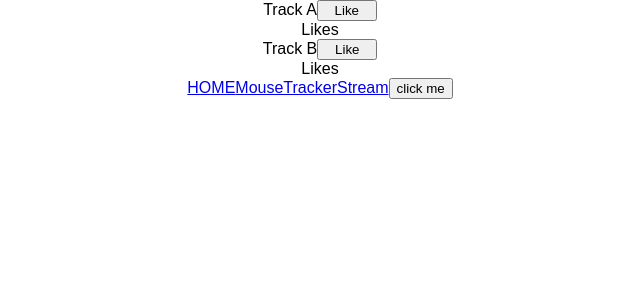
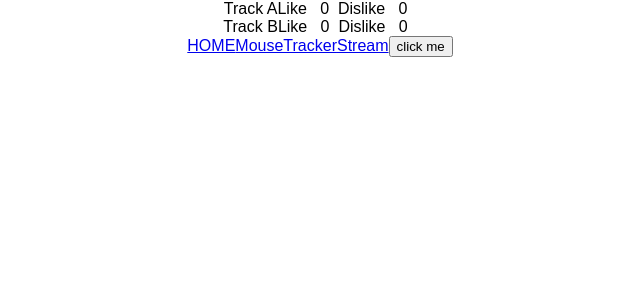
Before and after one commit to yzqhyf/react-test-app, a React (Create React App) app: page /Stream in a window 1280 px wide. Shown: the top 300 px of the page, without its empty margins (320-960 px from the left). Built offline with nearby package versions, Linux system fonts and the light colour scheme; the HTML template or start-up script is replaced by a standard one.

Commit message:
counter for each track

```diff
--- a/src/Components/Stream/Stream.js
+++ b/src/Components/Stream/Stream.js
@@ -15,7 +15,7 @@ class Stream extends Component {
         const { increment, decrement, reset } = this.props;
         return (
             <div>
-                <Track track={this.props.tracks} increment={increment} decrement={decrement} reset={reset} />
+                <Track tracks={this.props.tracks} increment={increment} decrement={decrement} reset={reset} />
             </div>
         );
     }
--- a/src/Components/Stream/Track.js
+++ b/src/Components/Stream/Track.js
@@ -5,29 +5,45 @@ class Track extends Component {
     constructor(props) {
         super(props);
         this.state = {};
-        this.handleClick = this.handleClick.bind(this);
+        // this.handleClick = this.handleClick.bind(this);
+        // this.handleLikeClick = this.handleLikeClick.bind(this);
+        // this.handleDislikeClick = this.handleDislikeClick.bind(this);
         this.increment = this.props.increment.bind(this);
+        this.decrement = this.props.decrement.bind(this);
     }
 
-    handleClick = track => () => {
-        let key = track.id;
-        this.setState({
-            [key]: !this.state[key]
-        });
-        this.increment(this.props.count);
-        // console.log(this.state);
+    // handleClick = track => () => {
+    //     let key = track.id;
+    //     this.setState({
+    //         [key]: !this.state[key]
+    //     });
+    //     this.increment(this.props.count);
+    //     // console.log(this.state);
+    // }
+
+    handleLikeClick = track => () => {
+        this.increment(this.props.tracks[track.id].like);
+    }
+
+    handleDislikeClick = track => () => {
+        this.decrement(this.props.tracks[track.id].dislike);
     }
 
     render() {
-        const tracks = this.props.track;
+        const tracks = this.props.tracks;
         return (
             <div>
                 {
                     tracks.map(track => {
                         return (
                             <div key={track.id}>{track.title}
-                                <button style={{ width: '60px' }} onClick={this.handleClick(track)}>{this.state[track.id] ? 'Dislike' : 'Like'}</button>
-                                <div>Likes {this.props.count}</div>
+                                {/* <button
+                                    style={{ width: '60px' }}
+                                    onClick={this.handleClick(track)}>
+                                    {this.state[track.id] ? 'Dislike' : 'Like'}
+                                </button> */}
+                                <label onClick={this.handleLikeClick(track)}>Like &nbsp; {track.like} &nbsp;</label>
+                                <label onClick={this.handleDislikeClick(track)}>Dislike &nbsp; {track.dislike} &nbsp;</label>
                             </div>
                         );
                     })
@@ -38,8 +54,9 @@ class Track extends Component {
 }
 
 Track.propTypes = {
-    track: PropTypes.array,
+    tracks: PropTypes.array,
     increment: PropTypes.func,
+    decrement: PropTypes.func,
     count: PropTypes.number
 }
 
--- a/src/Components/Stream/index.js
+++ b/src/Components/Stream/index.js
@@ -5,15 +5,14 @@ import * as actions from '../../actions';
 
 function mapStateToProps(state) {
     return {
-        tracks: state.track,
-        count: state.count
+        tracks: state.track
     }
 }
 
 function mapDispatchToProps(dispatch) {
     return {
-        increment: function(count) { dispatch(actions.increment(count)) },
-        decrement: function(count) { dispatch(actions.decrement(count)) },
+        increment: function(id) { dispatch(actions.increment(id)) },
+        decrement: function(id) { dispatch(actions.decrement(id)) },
         reset: function() { dispatch(actions.reset()) }
     }
 }
--- a/src/actions/counter.js
+++ b/src/actions/counter.js
@@ -1,20 +1,22 @@
 import * as actionTypes from '../constants/actionType';
 
-function increment() {
+function increment(id) {
     return {
         type: actionTypes.INCREMENT,
+        id
     }
 }
 
-function decrement() {
+function decrement(id) {
     return {
         type: actionTypes.DECREMENT,
+        id
     }
 }
 
 function reset() {
     return {
-        type: actionTypes.RESET,
+        type: actionTypes.RESET
     }
 }
 
--- a/src/index.js
+++ b/src/index.js
@@ -9,11 +9,15 @@ import './index.css';
 const tracks = [
   {
       id: '1',
-      title: 'Track A'
+      title: 'Track A',
+      like: 0,
+      dislike: 0
   },
   {
       id: '2',
-      title: 'Track B'
+      title: 'Track B',
+      like: 0,
+      dislike: 0
   }
 ];
 
--- a/src/reducers/count.js
+++ b/src/reducers/count.js
@@ -1,13 +1,19 @@
 import * as actionTypes from '../constants/actionType';
 
-export default function(state={count: 0}, action) {
+export default function(state=[], action) {
     switch(action.type) {
         case actionTypes.INCREMENT:
-            return { ...state, count: state.count++ };
+            return state.tracks.map((track, index) => {
+                return index === action.id ? {...track, count: track.count+1} : track
+            });
         case actionTypes.DECREMENT:
-            return { ...state, count: state.count-- };
+            return state.tracks.map((track, index) => {
+                return index === action.id ? {...track, count: track.count-1} : track
+            });
         case actionTypes.RESET:
-            return { ...state, count: 0 };
+            return state.tracks.map((track) => {
+                return {...track, count: 0}
+            });
         default:
             return state;
     }
```
Also changed, not shown: 1 other file (tests, documents, lock files or other folders).
